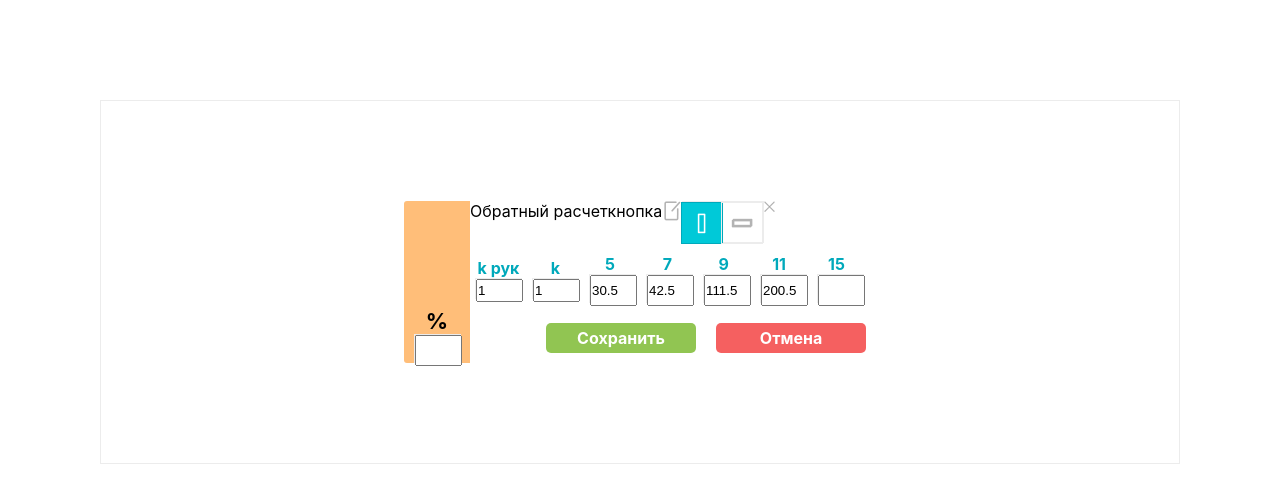
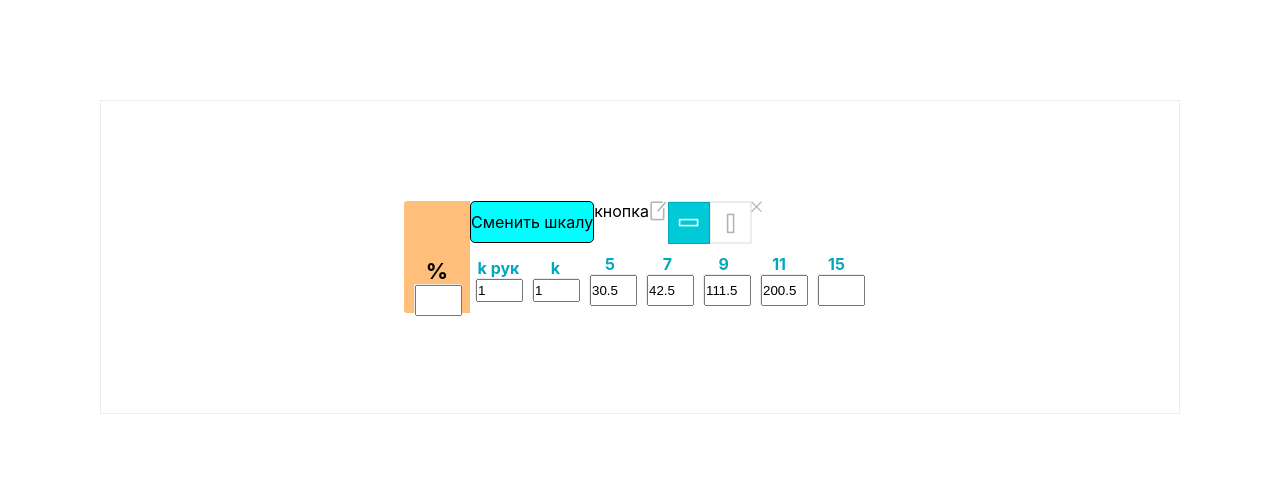
Before and after one commit to Pyarka/Sitef, a React (Create React App) app: page / in a window 1280 px wide. Shown: the top 502 px of the page. Built offline with nearby package versions, Linux system fonts and the light colour scheme.

Commit message:
Доработаны кнопки смены ориентации

```diff
--- a/src/Components/ScalePopup/Helper.ts
+++ b/src/Components/ScalePopup/Helper.ts
@@ -98,8 +98,12 @@ export const formatValuesBeforeSave = (values: ValuesInterface[]): ValueItem =>
 export const getNormalScale = (stringScale: string): string[] => stringScale.split(',')
     .map(x => x.replace(/([^\d]*)(\d*(\.\d{0,2})?)(.*)/, '$2'));
 
-export const getScaleRequest: Promise<ScalePopupProps> = new Promise((resolve) => {
-    setTimeout(() => {
-        resolve(mockData2);
-    }, 300);
-});
+export const getScaleRequest = (idScale: number): Promise<ScalePopupProps> => {
+    let result = mockData2;
+    if (result.scale.id === idScale) result = mockData1;
+    return new Promise((resolve) => {
+        setTimeout(() => {
+            resolve(result);
+        }, 300);
+    });
+}
--- a/src/Components/ScalePopup/ScalePopup.tsx
+++ b/src/Components/ScalePopup/ScalePopup.tsx
@@ -29,6 +29,7 @@ import {
     ScaleLine,
     ToggleVertical,
     OrangeBlockVertical,
+    ChangeScaleDiv,
 } from "./ScalePopupStyles";
 
 const ScalePopup = (): ReactElement => {
@@ -39,9 +40,8 @@ const ScalePopup = (): ReactElement => {
     const [isVertical, setVertical] = useState(false);
     const [scaleId, setScaleId] = useState(0);
 
-
-    useEffect(() => {
-        getScaleRequest.then(({values, scale}: ScalePopupProps) => {
+    const getData = () => {
+        getScaleRequest(scaleId).then(({values, scale}: ScalePopupProps) => {
             const newValues = values;
             const newScale = scale.scale;
             const newScaleId = scale.id;
@@ -49,6 +49,10 @@ const ScalePopup = (): ReactElement => {
             setScale(getNormalScale(newScale));
             setValues(newValues);
         });
+    }
+
+    useEffect(() => {
+        getData();
     }, []);
 
     const handleSave = () => {
@@ -121,7 +125,7 @@ const ScalePopup = (): ReactElement => {
 
     const renderToggleBlock = () => {
         const renderActive = (action: () => void) => {
-            return <ToggleBlockActive onClick={() => action()}/>
+            return <ToggleBlockActive rotation={90} onClick={() => action()}/>
         }
         const renderNotActive = (action: () => void) => {
             return <ToggleBlockNotActive onClick={() => action()}/>
@@ -133,7 +137,7 @@ const ScalePopup = (): ReactElement => {
             <ToggleBlock>
                 <ToggleHorizontal>
                     {!isVertical
-                        ? renderActive(() => toggle(!isVertical))
+                        ? renderActive(() => toggle(isVertical))
                         : renderNotActive(() => toggle(false))
                     }
                 </ToggleHorizontal>
@@ -145,7 +149,8 @@ const ScalePopup = (): ReactElement => {
                 </ToggleVertical>
             </ToggleBlock>)
     }
-    const renderFooter = () => {
+    const renderFooter = (): ReactElement | null => {
+        if(isEditingScale) {
             return (
                 <Footer>
                     <Save onClick={() => handleSave()}> Сохранить </Save>
@@ -153,9 +158,11 @@ const ScalePopup = (): ReactElement => {
                 </Footer>
             )
         }
+        return null;
+    }
     const renderHeaderBlock = (): ReactElement => {
         return <HeaderBlock>
-            <div>Обратный расчет</div>
+            <ChangeScaleDiv onClick={() => getData()}>Сменить шкалу</ChangeScaleDiv>
             <div>кнопка</div>
             <ToggleEdit onClick={() => setEditingScale(!isEditingScale)}/>
             {renderToggleBlock()}
--- a/src/Components/ScalePopup/ScalePopupStyles.ts
+++ b/src/Components/ScalePopup/ScalePopupStyles.ts
@@ -84,6 +84,18 @@ export const ToggleEdit = styled.div`
         background-image: url(${editActive});
     }
 `;
+
+export const ChangeScaleDiv = styled.div `
+    display: flex;
+    cursor: pointer;
+    border-radius: 5px;
+    background: cyan;
+    border: 1px solid;
+    padding; 5px 10px;
+    width: auto;
+    align-items: center;
+    justify-content: center;
+`;
 export const Save = styled.div`
     cursor: pointer;
     width: 150px;
@@ -128,16 +140,17 @@ export const Footer = styled.div`
 export const ToggleVertical = styled.div`
     width: 40px;
     height: 40px;
-    background: url(${rectangleGrey}) center no-repeat;
+
     cursor: pointer;
-    transform: rotate(90deg);
+
 `;
 export const ToggleHorizontal = styled.div`
     width: 40px;
     height: 40px;
-    background: url(${rectangleWhite}) center no-repeat;
+
+    transform: rotate(90deg);
     cursor: pointer;
-    transform: rotate(90deg);
+
 `;
 export const ToggleBlockActive = styled.div`
     width: 40px;
@@ -145,6 +158,7 @@ export const ToggleBlockActive = styled.div`
     background: #00c9d8 url(${rectangleWhite}) center no-repeat;
     border: 1px solid #00a9bb;
     cursor: pointer;
+    transform: ${({rotation}: {rotation: number}) => `rotate(${rotation}deg)`}
 `;
 export const ToggleBlockNotActive = styled.div`
     width: 40px;
```
Lines whose indentation alone changed are shown as unchanged.
